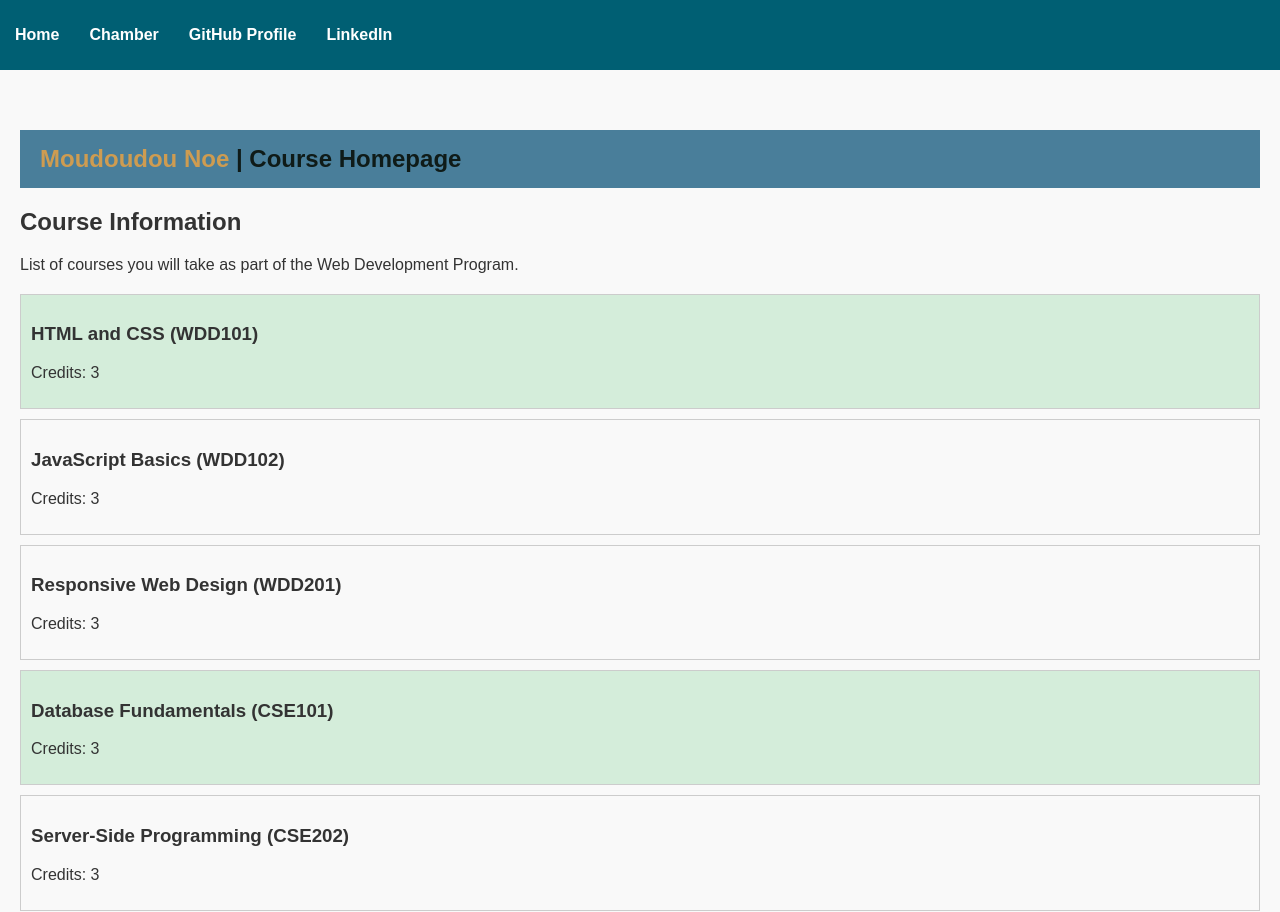
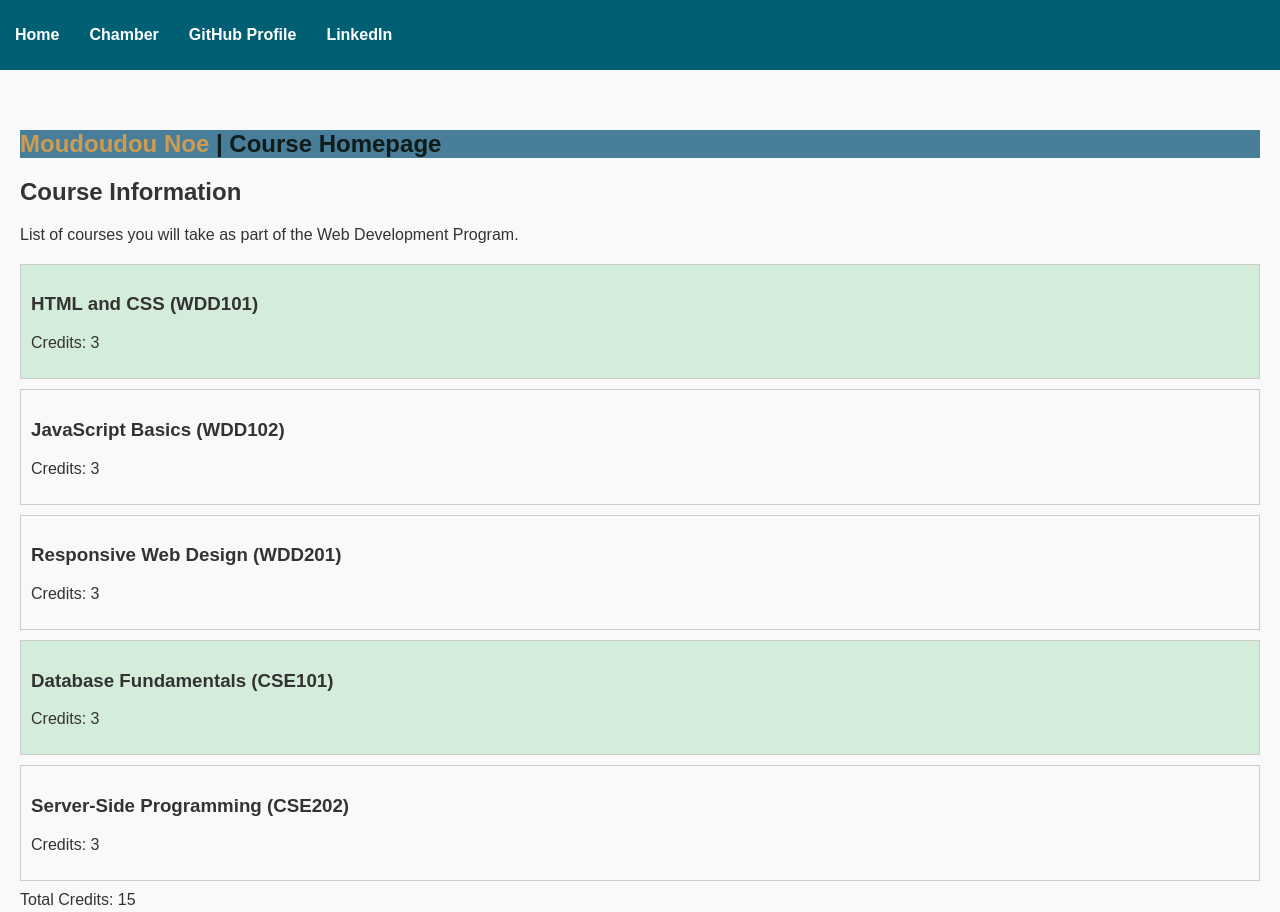
Before and after one commit to Moudoudou-noe/wdd231, a plain HTML site: page index.html in a window 1280 px wide. Shown: the top 912 px of the page. Drawn offline with Linux system fonts and the light colour scheme.

Commit message:
finish true

```diff
--- a/styles.css
+++ b/styles.css
@@ -60,8 +60,7 @@ section .BLENDER{
     background-color: #497e9a;
     color: rgb(15, 27, 24);
     border: none;
-    padding: 15px 20px;
-    margin: none;
+
 }
 section span{
     color: rgb(206, 156, 81);
```
